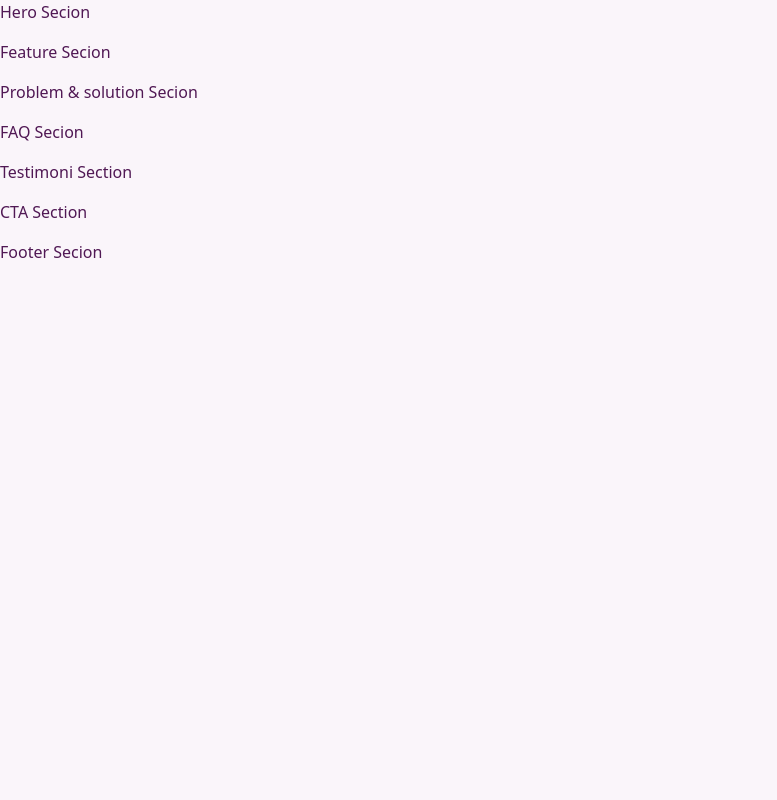
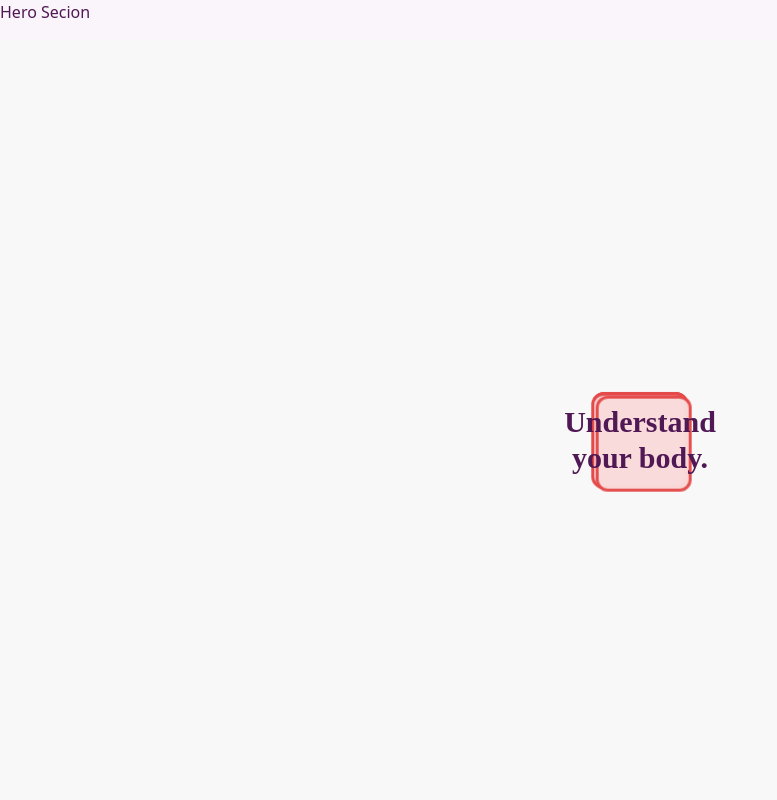
Before and after one commit to orangearinge/heal, a Next.js app: page / in a window 1280 px wide. Shown: the top 800 px of the page, without its empty margins (0-777 px from the left). Built offline with nearby package versions, Linux system fonts and the light colour scheme.

Commit message:
feat: add GSAP for animations in FeaturesSection and update package dependencies

```diff
--- a/components/landing/feature-section.tsx
+++ b/components/landing/feature-section.tsx
@@ -1,7 +1,89 @@
-export default function FeatureSection() {
-    return (
-        <div className="">
-            Feature Secion
-        </div>
-    )
+'use client'
+
+import { useEffect, useRef } from 'react'
+import { gsap } from 'gsap'
+import { ScrollTrigger } from 'gsap/ScrollTrigger'
+
+gsap.registerPlugin(ScrollTrigger)
+
+export default function FeaturesSection() {
+  const sectionRef = useRef<HTMLDivElement>(null)
+  const blocksRef = useRef<HTMLDivElement[]>([])
+
+  useEffect(() => {
+    const ctx = gsap.context(() => {
+      const blocks = blocksRef.current
+
+      // Set posisi awal: keluar dari layar
+      gsap.set(blocks[0], { x: '-150%', y: '-150%', opacity: 0 })
+      gsap.set(blocks[1], { x: '150%', y: '-150%', opacity: 0 })
+      gsap.set(blocks[2], { x: '-150%', y: '150%', opacity: 0 })
+      gsap.set(blocks[3], { x: '150%', y: '150%', opacity: 0 })
+
+      // Timeline interaktif saat scroll
+      const tl = gsap.timeline({
+        scrollTrigger: {
+          trigger: sectionRef.current,
+          start: 'top 80%',
+          end: 'bottom top',
+          scrub: 1,
+          toggleActions: 'play none none reverse',
+        },
+      })
+
+      tl.to(blocks, {
+        x: 0,
+        y: 0,
+        opacity: 1,
+        duration: 1.5,
+        ease: 'power3.out',
+        stagger: 0.2,
+      }).to(
+        blocks,
+        {
+          scale: 1.3,
+          duration: 1,
+          ease: 'power2.inOut',
+        },
+        '+=0.5'
+      )
+    }, sectionRef)
+
+    return () => ctx.revert()
+  }, [])
+
+  const addToRefs = (el: HTMLDivElement | null) => {
+    if (el && !blocksRef.current.includes(el)) {
+      blocksRef.current.push(el)
+    }
+  }
+
+  return (
+    <section
+      ref={sectionRef}
+      className="relative flex items-center justify-center h-screen bg-[#f8f8f8] overflow-hidden"
+    >
+      <h2 className="text-3xl font-semibold text-center z-10 font-[Comic_Neue] relative">
+        Understand <br /> your body.
+      </h2>
+
+      {/* 4 blok */}
+      <div
+        ref={addToRefs}
+        className="absolute w-24 h-24 bg-[#f9dcdc] border-[3px] border-[#e54b4b] rounded-xl"
+      />
+      <div
+        ref={addToRefs}
+        className="absolute w-24 h-24 bg-[#f9dcdc] border-[3px] border-[#e54b4b] rounded-xl"
+      />
+      <div
+        ref={addToRefs}
+        className="absolute w-24 h-24 bg-[#f9dcdc] border-[3px] border-[#e54b4b] rounded-xl"
+      />
+      <div
+        ref={addToRefs}
+        className="absolute w-24 h-24 bg-[#f9dcdc] border-[3px] border-[#e54b4b] rounded-xl"
+      />
+    </section>
+  )
 }
--- a/package.json
+++ b/package.json
@@ -29,6 +29,7 @@
     "clsx": "^2.1.1",
     "cmdk": "^1.1.1",
     "embla-carousel-react": "^8.6.0",
+    "gsap": "^3.13.0",
     "lucide-react": "^0.552.0",
     "motion": "^12.23.24",
     "nanoid": "^5.1.6",
```
Also changed, not shown: 1 other file (tests, documents, lock files or other folders).
